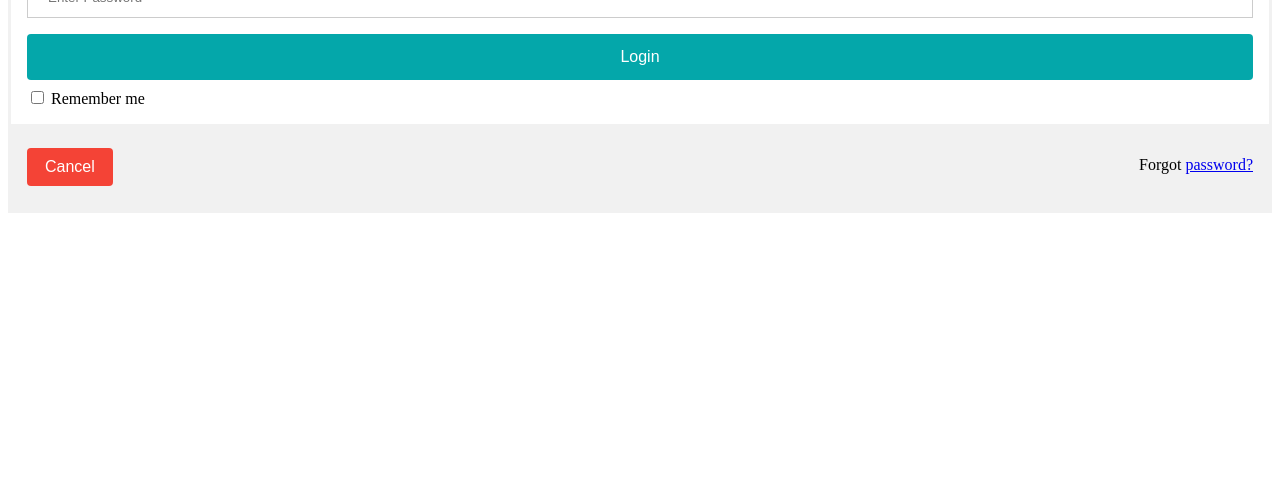
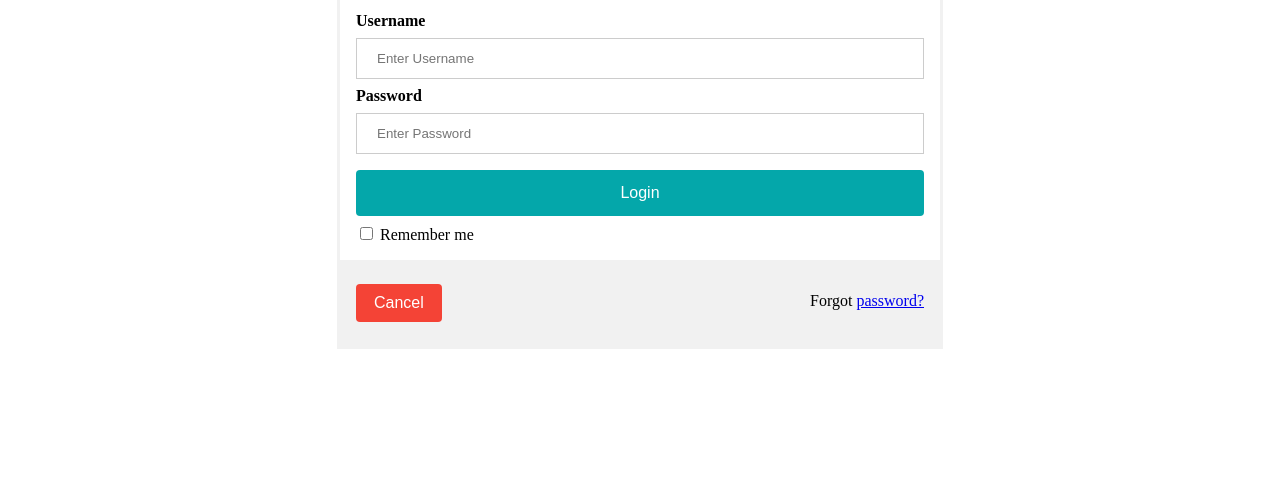
Before and after one commit to lase7/delivery-bot-website, a plain HTML site: page form.html in a window 1280 px wide. Shown: the part 307-800 px from the top of the page. Drawn offline with Linux system fonts and the light colour scheme.

Commit message:
Add files via upload

```diff
--- a/style.css
+++ b/style.css
@@ -52,6 +52,28 @@ button:hover {
   padding: 16px;
 }
 
+form {
+  width: 60%; /* Standard width for desktops */
+  max-width: 600px; /* Prevents it from becoming too wide */
+  min-width: 300px; /* Ensures it doesn’t become too small */
+  margin: auto; /* Centers the form */
+}
+
+@media (max-width: 768px) {
+  form {
+      width: 90%; /* Wider on smaller screens */
+  }
+}
+
+body {
+  display: flex;
+  justify-content: center; /* Center horizontally */
+  align-items: center; /* Center vertically */
+  height: 100vh; /* Full viewport height */
+  margin: 0;
+}
+
+
 /* The "Forgot password" text */
 span.psw {
   float: right;
```
